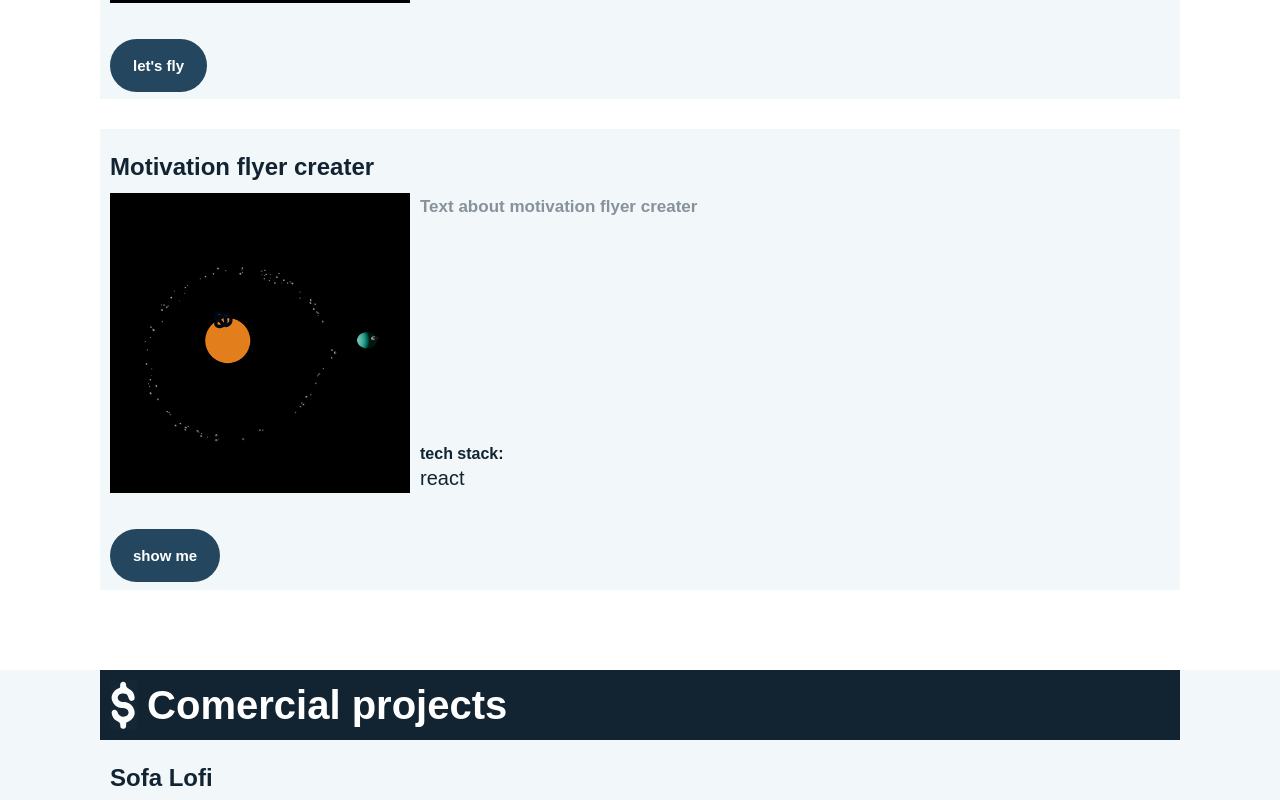
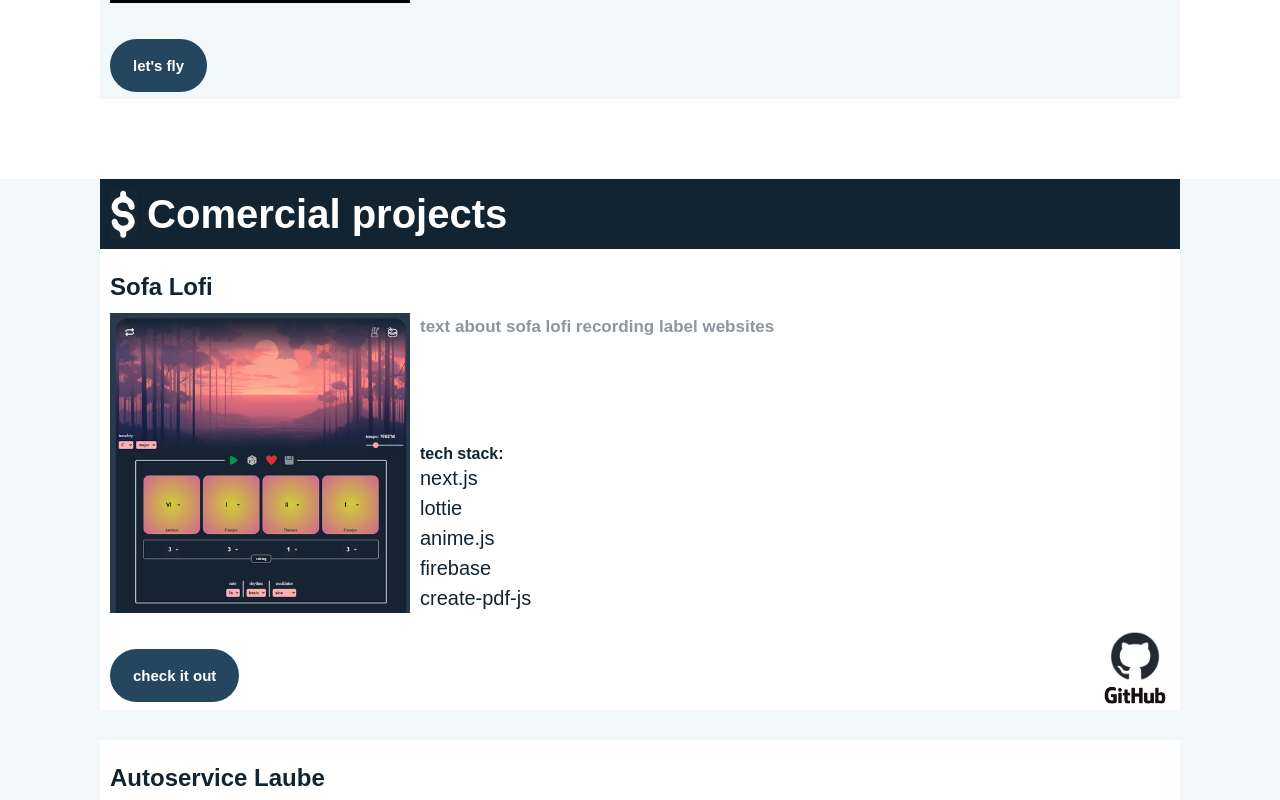
Before and after one commit to houbass/portfoliopage, a React (Create React App) app: page / in a window 1280 px wide. Shown: the part 3500-4300 px from the top of the page. Built offline with nearby package versions, Linux system fonts and the light colour scheme.

Commit message:
my projects cards

```diff
--- a/src/App.css
+++ b/src/App.css
@@ -14,9 +14,6 @@ img {
   color: white;
 }
 
-html{
-
-}
 
 #canvas {
 
@@ -418,12 +415,19 @@ p {
 }
 
 .projectCard {
-  transition: 0.3s;
+  background: rgb(242, 247, 250);
+  z-index: 10;
+  padding-top: 20px;
+  margin-bottom: 30px;
 }
 
-.projectCard:hover {
-  filter: brightness(1.05);
+.projectCard2 {
+  background: rgb(255, 255, 255);
+  z-index: 10;
+  padding-top: 20px;
+  margin-bottom: 30px;
 }
+
 
 .projectCardContent {
   display: flex;
--- a/src/components/ComercialProjects.js
+++ b/src/components/ComercialProjects.js
@@ -61,13 +61,8 @@ export default function ComercialProjects({lofichordPic, gittextdPic, gitPic, ma
                             return(
                                 <div
                                 key={index}
-                                className="projectCard pad1"
-                                style={{
-                                    background: "rgb(242, 247, 250)",
-                                    zIndex: "10",
-                                    paddingTop: "20px",
-                                    marginBottom: "30px"
-                                }}>
+                                className="projectCard2 pad1"
+                                >
                                     <h3>{item.title}</h3>
                                     <div
                                     className="projectCardContent"
--- a/src/components/MyProjects.js
+++ b/src/components/MyProjects.js
@@ -54,14 +54,6 @@ export default function MyProjects({ lofichordPic, gravityPic, mindfuckPic, mini
             btnText: "let's fly",
             link: "https://gravitationgame.netlify.app/",
             git: null
-        }, {
-            title: "Motivation flyer creater",
-            pic: gravityPic,
-            text: "Text about motivation flyer creater",
-            techStack: ["react"],
-            btnText: "show me",
-            link: "https://threejsgravitation.netlify.app/",
-            git: null
         }
     ]
 
@@ -88,12 +80,7 @@ export default function MyProjects({ lofichordPic, gravityPic, mindfuckPic, mini
                             <div
                             key={index}
                             className="projectCard pad1"
-                            style={{
-                                background: "rgb(242, 247, 250)",
-                                zIndex: "10",
-                                paddingTop: "20px",
-                                marginBottom: "30px"
-                            }}>
+                            >
                                 <h3>{item.title}</h3>
                                 <div
                                 className="projectCardContent"
```
